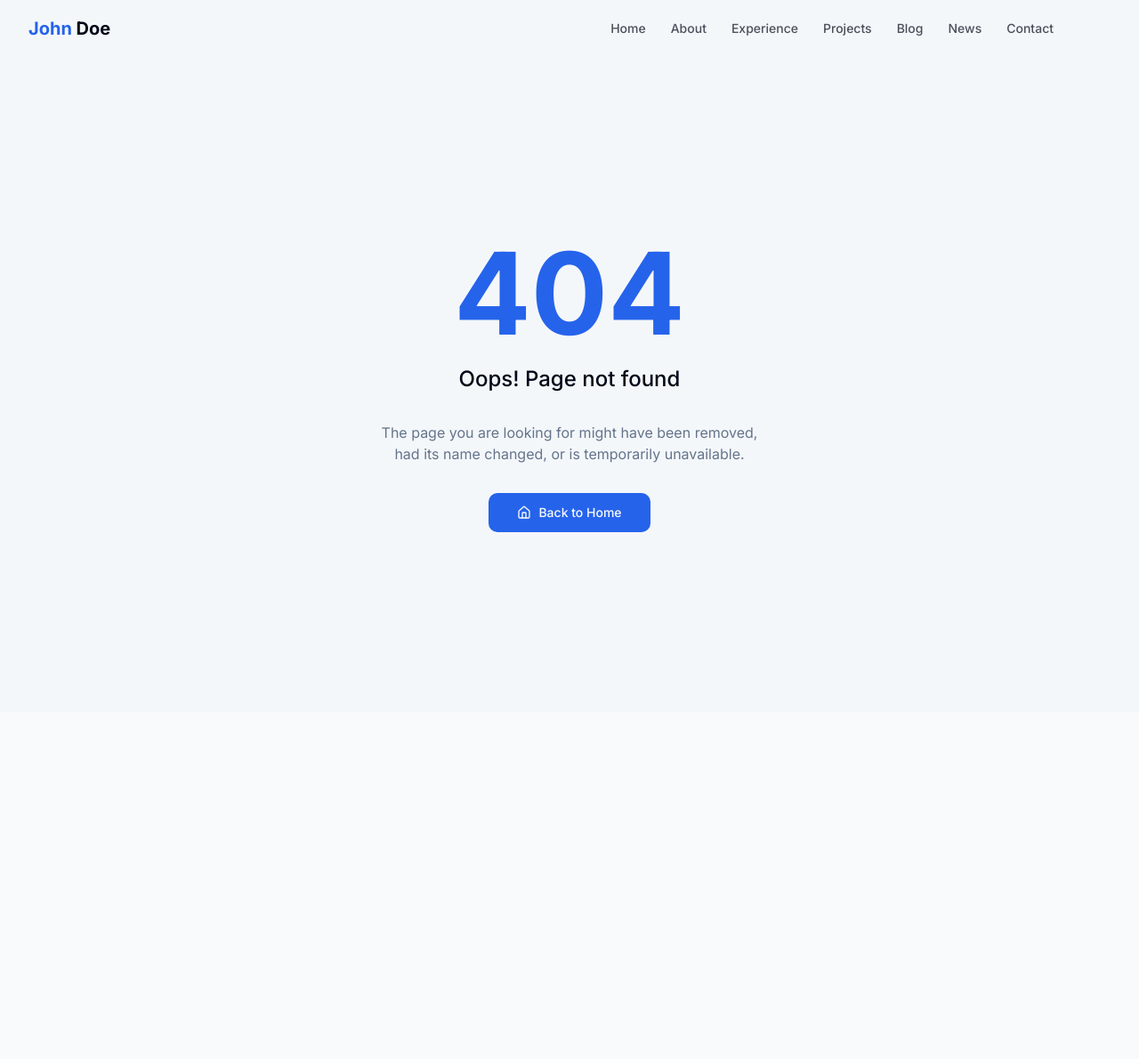
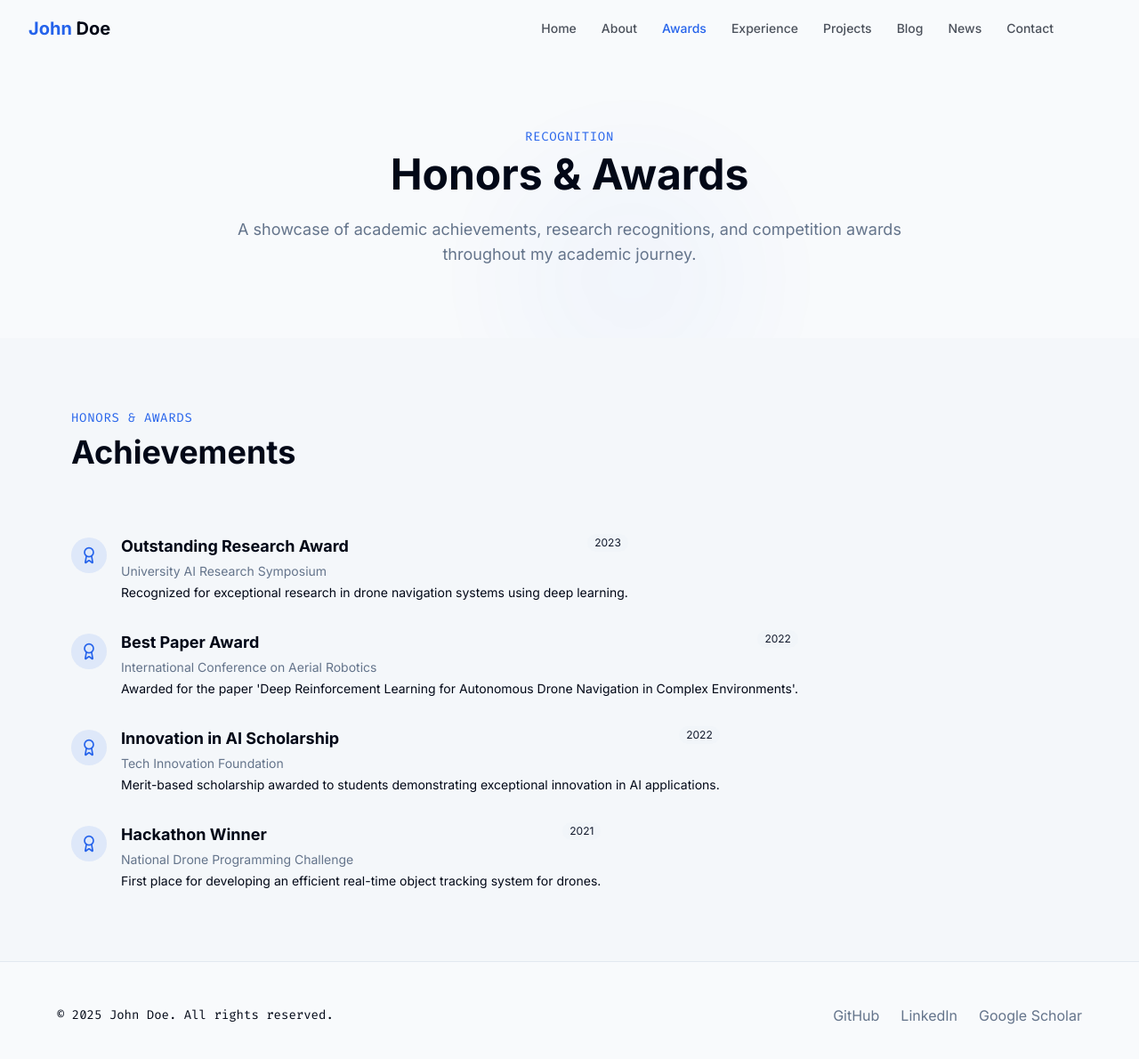
Before and after one commit to Ojasva-Goyal/ojasva-goyal.github.io, a React (Vite) app: page /awards in a window 1280 px wide. Shown: the top 1190 px of the page at 89% size. Before the commit the page ends 800 px from the top, so only its background shows below. Built offline with nearby package versions, Linux system fonts and the light colour scheme.

Commit message:
Create new awards page
Create a new page for awards and add a corresponding tab in the navigation.

```diff
--- a/src/App.tsx
+++ b/src/App.tsx
@@ -7,6 +7,7 @@ import { BrowserRouter, Routes, Route } from "react-router-dom";
 import { useEffect } from "react";
 import Index from "./pages/Index";
 import About from "./pages/About";
+import Awards from "./pages/Awards";
 import Experience from "./pages/Experience";
 import Projects from "./pages/Projects";
 import Blog from "./pages/Blog";
@@ -34,6 +35,7 @@ const App = () => {
             <Routes>
               <Route path="/" element={<Index />} />
               <Route path="/about" element={<About />} />
+              <Route path="/awards" element={<Awards />} />
               <Route path="/experience" element={<Experience />} />
               <Route path="/projects" element={<Projects />} />
               <Route path="/blog" element={<Blog />} />
--- a/src/components/Navbar.tsx
+++ b/src/components/Navbar.tsx
@@ -32,6 +32,7 @@ const Navbar = () => {
   const navLinks = [
     { name: 'Home', path: '/' },
     { name: 'About', path: '/about' },
+    { name: 'Awards', path: '/awards' },
     { name: 'Experience', path: '/experience' },
     { name: 'Projects', path: '/projects' },
     { name: 'Blog', path: '/blog' },
--- a/src/pages/About.tsx
+++ b/src/pages/About.tsx
@@ -1,11 +1,9 @@
-
 import { motion } from 'framer-motion';
 import Navbar from '@/components/Navbar';
 import Section from '@/components/Section';
-import { skills, education, honors } from '@/lib/data';
+import { skills, education } from '@/lib/data';
 import { Download, BookOpen, Award, Code, Bookmark } from 'lucide-react';
 import { Button } from '@/components/ui/button';
-import HonorCard from '@/components/HonorCard';
 
 const About = () => {
   return (
@@ -109,27 +107,6 @@ const About = () => {
             </div>
           </div>
         </section>
-
-        {/* Honors & Awards Section */}
-        <Section
-          title="Honors & Awards"
-          subtitle="ACHIEVEMENTS"
-          className="bg-secondary/50"
-          divider={true}
-        >
-          <div className="space-y-8">
-            {honors.map((honor, index) => (
-              <HonorCard
-                key={honor.id}
-                title={honor.title}
-                organization={honor.organization}
-                date={honor.date}
-                description={honor.description}
-                delay={index}
-              />
-            ))}
-          </div>
-        </Section>
 
         {/* Skills Section */}
         <Section
--- /dev/null
+++ b/src/pages/Awards.tsx
@@ -0,0 +1,84 @@
+
+import { motion } from 'framer-motion';
+import Navbar from '@/components/Navbar';
+import Section from '@/components/Section';
+import { honors } from '@/lib/data';
+import HonorCard from '@/components/HonorCard';
+
+const Awards = () => {
+  return (
+    <>
+      <Navbar />
+      <main className="pt-16 min-h-screen">
+        {/* Hero Section */}
+        <section className="py-20 px-4 md:px-8 lg:px-12 relative overflow-hidden">
+          <div className="absolute inset-0 -z-10 opacity-30">
+            <div className="absolute top-1/3 right-1/3 w-72 h-72 bg-primary/10 rounded-full blur-3xl" />
+          </div>
+
+          <div className="container mx-auto">
+            <motion.div
+              initial={{ opacity: 0, y: 20 }}
+              animate={{ opacity: 1, y: 0 }}
+              transition={{ duration: 0.8 }}
+              className="max-w-3xl mx-auto text-center"
+            >
+              <p className="section-title">RECOGNITION</p>
+              <h1 className="text-4xl md:text-5xl font-bold mb-6">
+                Honors & Awards
+              </h1>
+
+              <p className="text-lg text-muted-foreground">
+                A showcase of academic achievements, research recognitions, and competition awards throughout my academic journey.
+              </p>
+            </motion.div>
+          </div>
+        </section>
+
+        {/* Awards Section */}
+        <Section
+          title="Achievements"
+          subtitle="HONORS & AWARDS"
+          className="bg-secondary/50"
+        >
+          <div className="space-y-8">
+            {honors.map((honor, index) => (
+              <HonorCard
+                key={honor.id}
+                title={honor.title}
+                organization={honor.organization}
+                date={honor.date}
+                description={honor.description}
+                delay={index}
+              />
+            ))}
+          </div>
+        </Section>
+      </main>
+
+      <footer className="py-12 px-4 md:px-8 border-t">
+        <div className="container mx-auto">
+          <div className="flex flex-col md:flex-row justify-between items-center">
+            <div className="mb-6 md:mb-0">
+              <p className="font-mono text-sm">&copy; {new Date().getFullYear()} John Doe. All rights reserved.</p>
+            </div>
+
+            <div className="flex space-x-6">
+              <a href="https://github.com" target="_blank" rel="noopener noreferrer" className="text-muted-foreground hover:text-foreground transition-colors">
+                GitHub
+              </a>
+              <a href="https://linkedin.com" target="_blank" rel="noopener noreferrer" className="text-muted-foreground hover:text-foreground transition-colors">
+                LinkedIn
+              </a>
+              <a href="https://scholar.google.com" target="_blank" rel="noopener noreferrer" className="text-muted-foreground hover:text-foreground transition-colors">
+                Google Scholar
+              </a>
+            </div>
+          </div>
+        </div>
+      </footer>
+    </>
+  );
+};
+
+export default Awards;
```
